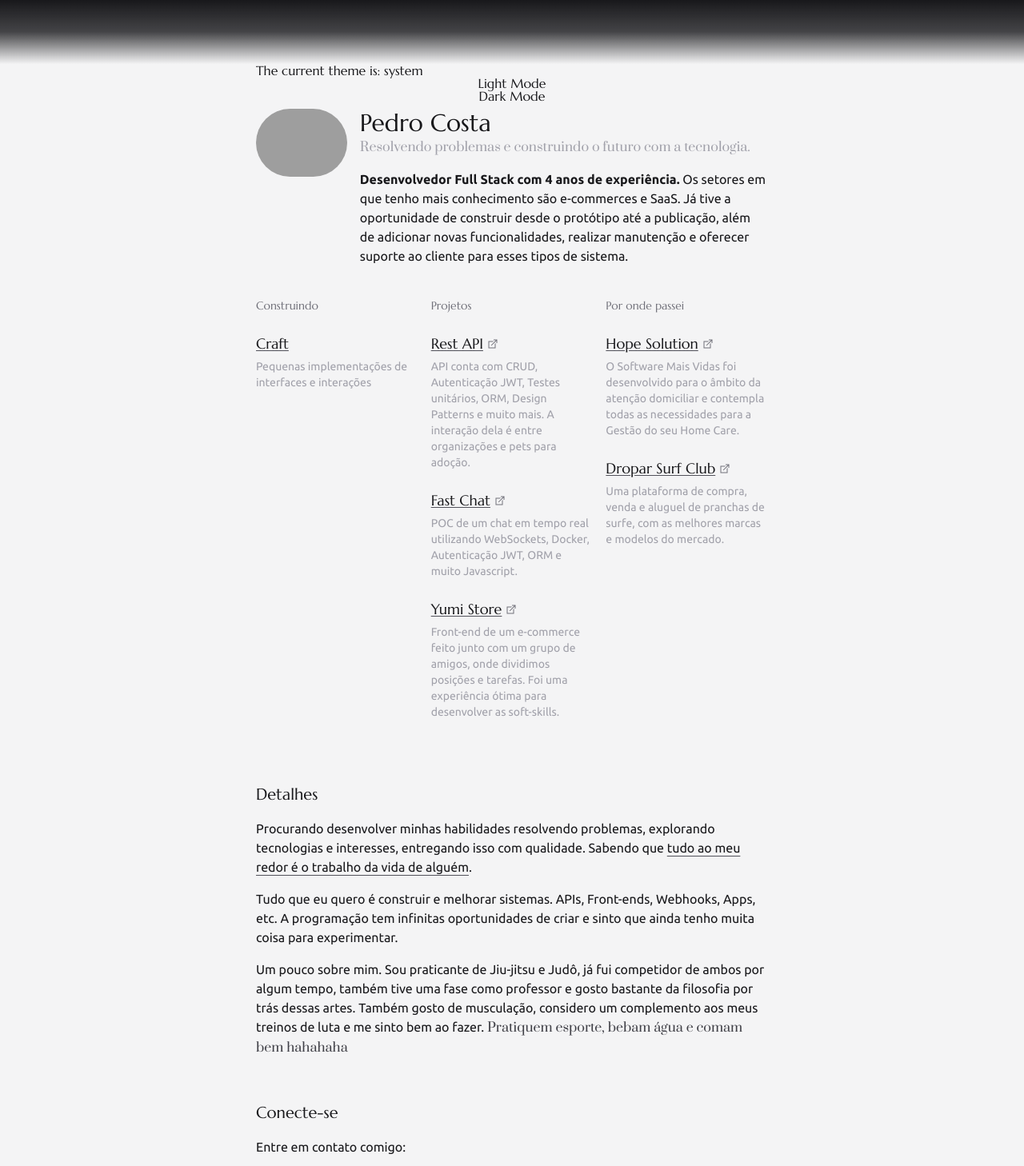
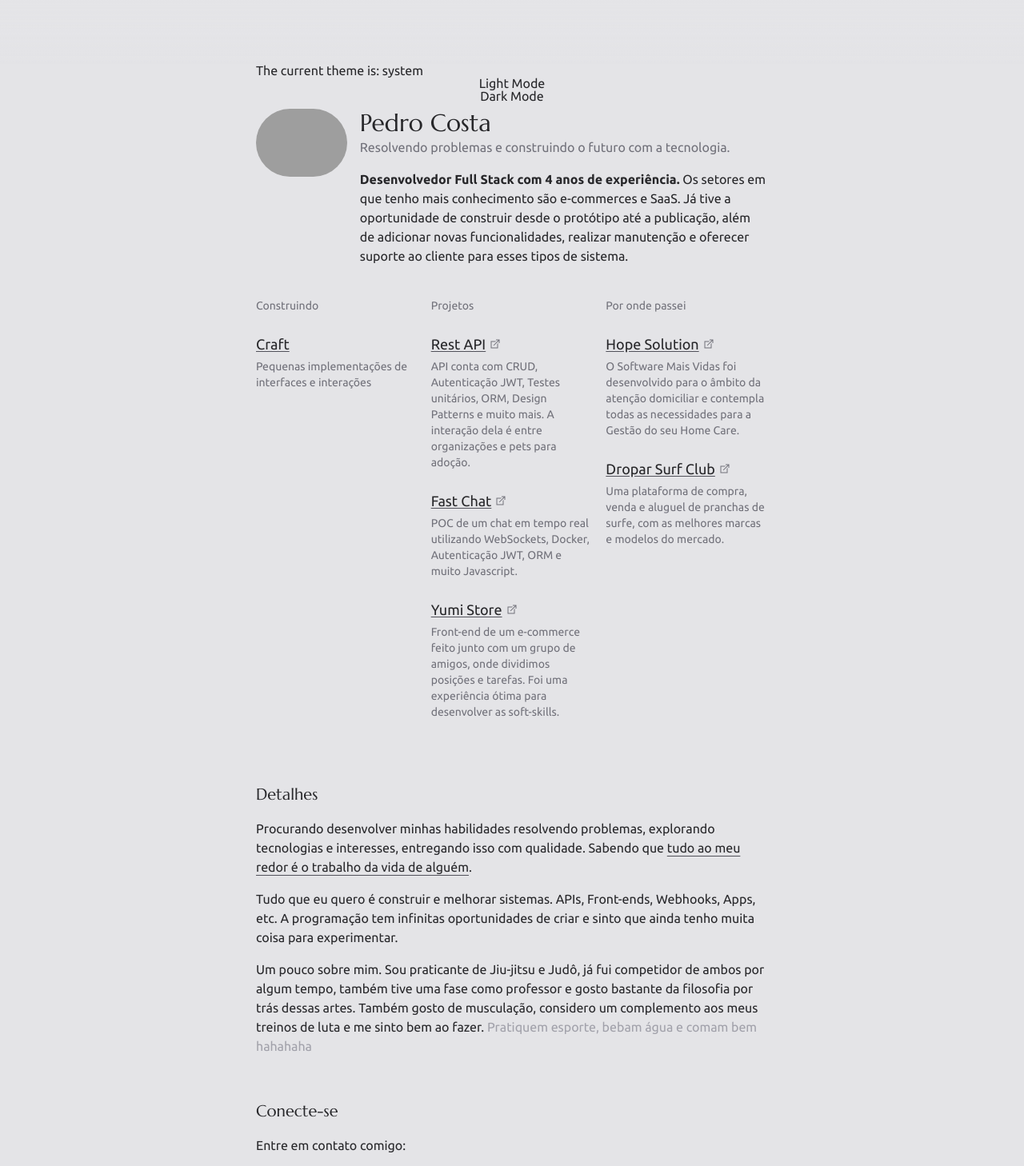
Before and after one commit to phmc99/portfolio, a Next.js app: page / in a window 1280 px wide. Shown: the top 1458 px of the page at 80% size. Built offline with nearby package versions, Linux system fonts and the light colour scheme; grey boxes are pictures that could not be loaded.

Commit message:
WIP - Some fixes to light theme

```diff
--- a/src/app/layout.tsx
+++ b/src/app/layout.tsx
@@ -2,9 +2,10 @@ import type { Metadata } from "next";
 import { Analytics } from "@vercel/analytics/react";
 
 import "./globals.css";
-import { marcellus } from "./fonts";
+import { marcellus, ubuntu } from "./fonts";
 import Footer from "@/components/Footer";
 import { ThemeProvider } from "next-themes";
+import LayoutTopFade from "@/components/LayoutTopFade";
 
 export const metadata: Metadata = {
   title: "Pedro Costa",
@@ -25,16 +26,18 @@ export default function RootLayout({
     >
       <Analytics />
       <body>
-        <div className="z-10 fixed top-0 h-20 w-full bg-gradient-to-b from-zinc-900 via-zinc-900/80 to-transparent backdrop-blur-xs"></div>
         <ThemeProvider attribute={"class"}>
-          <div className="bg-zinc-100 dark:bg-zinc-900 text-zinc-900 dark:text-zinc-100">
+          <LayoutTopFade />
+          <div
+            className={`${ubuntu.className} bg-zinc-200 dark:bg-zinc-900 text-zinc-800 dark:text-zinc-100`}
+          >
             {children}
           </div>
+          <div className="pb-12"></div>
+          <div className="relative">
+            <Footer />
+          </div>
         </ThemeProvider>
-        <div className="pb-12"></div>
-        <div className="relative">
-          <Footer />
-        </div>
       </body>
     </html>
   );
--- a/src/app/page.tsx
+++ b/src/app/page.tsx
@@ -1,5 +1,5 @@
 import ColumnScroller from "@/components/ColumnScroller";
-import { marcellus, prata, ubuntu } from "./fonts";
+import { marcellus } from "./fonts";
 import Craft from "@/components/Craft";
 import Link from "next/link";
 import Projects from "@/components/Projects";
@@ -31,11 +31,11 @@ export default function Home() {
               Pedro Costa
             </h1>
             <p
-              className={`${prata.className} text-sm md:text-base text-zinc-400`}
+              className={`text-sm md:text-base text-zinc-500 dark:text-zinc-400`}
             >
               Resolvendo problemas e construindo o futuro com a tecnologia.
             </p>
-            <p className={`${ubuntu.className} text-sm/6 md:text-base/6 mt-4`}>
+            <p className={`text-sm/6 md:text-base/6 mt-4`}>
               <span className="font-bold">
                 Desenvolvedor Full Stack com 4 anos de experiência.
               </span>{" "}
@@ -57,7 +57,7 @@ export default function Home() {
         <h3 className={`${marcellus.className} text-lg md:text-xl`}>
           Detalhes
         </h3>
-        <p className={`${ubuntu.className} text-sm/6 md:text-base/6`}>
+        <p className={`text-sm/6 md:text-base/6`}>
           Procurando desenvolver minhas habilidades resolvendo problemas,
           explorando tecnologias e interesses, entregando isso com qualidade.
           Sabendo que{" "}
@@ -66,18 +66,18 @@ export default function Home() {
           </span>
           .
         </p>
-        <p className={`${ubuntu.className} text-sm md:text-base`}>
+        <p className={`text-sm md:text-base`}>
           Tudo que eu quero é construir e melhorar sistemas. APIs, Front-ends,
           Webhooks, Apps, etc. A programação tem infinitas oportunidades de
           criar e sinto que ainda tenho muita coisa para experimentar.
         </p>
-        <p className={`${ubuntu.className} text-sm/6 md:text-base/6`}>
+        <p className={`text-sm/6 md:text-base/6`}>
           Um pouco sobre mim. Sou praticante de Jiu-jitsu e Judô, já fui
           competidor de ambos por algum tempo, também tive uma fase como
           professor e gosto bastante da filosofia por trás dessas artes. Também
           gosto de musculação, considero um complemento aos meus treinos de luta
           e me sinto bem ao fazer.{" "}
-          <span className={`${prata.className} text-zinc-700`}>
+          <span className={`text-zinc-400 dark:text-zinc-700`}>
             Pratiquem esporte, bebam água e comam bem hahahaha
           </span>
         </p>
@@ -87,9 +87,7 @@ export default function Home() {
         <h3 className={`${marcellus.className} text-lg md:text-xl`}>
           Conecte-se
         </h3>
-        <p className={`${ubuntu.className} text-sm md:text-base`}>
-          Entre em contato comigo:
-        </p>
+        <p className={`text-sm md:text-base`}>Entre em contato comigo:</p>
         <div className="flex gap-4 items-center">
           <Link
             className="underline underline-offset-2 decoration-zinc-600"
--- a/src/components/ColumnScroller/index.tsx
+++ b/src/components/ColumnScroller/index.tsx
@@ -8,7 +8,7 @@ interface IColumnScroller {
 export default function ColumnScroller({ columns }: IColumnScroller) {
   return (
     <div className="relative">
-      <div className="absolute left-0 top-0 h-full w-4 bg-gradient-to-r from-zinc-900 via-[#18181b9a] to-transparent backdrop-blur-xs lg:hidden"></div>
+      <div className="absolute left-0 top-0 h-full w-4 bg-gradient-to-r from-zinc-200 dark:from-zinc-900 via-zinc-200/80 dark:via-zinc-900/80 to-transparent backdrop-blur-xs lg:hidden"></div>
       <div className="flex gap-4 w-full overflow-x-scroll md:overflow-hidden px-6 lg:px-0">
         {columns.map((Column, index) => (
           <ColumnScrollerBase key={`column-scoller-${index}`}>
@@ -16,7 +16,7 @@ export default function ColumnScroller({ columns }: IColumnScroller) {
           </ColumnScrollerBase>
         ))}
       </div>
-      <div className="absolute right-0 top-0 h-full w-8 bg-gradient-to-r to-zinc-900 [#18181b9a] from-transparent backdrop-blur-xs lg:hidden"></div>
+      <div className="absolute right-0 top-0 h-full w-8 bg-gradient-to-r to-zinc-200 dark:to-zinc-900 via-zinc-200/80 dark:via-zinc-900/80 from-transparent backdrop-blur-xs lg:hidden"></div>
     </div>
   );
 }
--- a/src/components/ColumnScrollerListItem/ColumnScrollerItem.tsx
+++ b/src/components/ColumnScrollerListItem/ColumnScrollerItem.tsx
@@ -39,7 +39,9 @@ export default function ColumnScrollerItem({
         </h2>
       )}
       <div className="py-0.5"></div>
-      <p className={`${ubuntu.className} text-zinc-400 text-sm`}>
+      <p
+        className={`${ubuntu.className} text-zinc-500 dark:text-zinc-400 text-sm`}
+      >
         {description}
       </p>
     </>
--- a/src/components/Footer/index.tsx
+++ b/src/components/Footer/index.tsx
@@ -40,7 +40,7 @@ export default function Footer() {
   }, []);
 
   return (
-    <footer className="absolute bottom-0 h-12 w-full border-solid border-t-[1px] border-zinc-800">
+    <footer className="absolute bottom-0  w-full border-solid border-t-[1px] bg-zinc-300 dark:bg-zinc-900 border-zinc-300 dark:border-zinc-800">
       <div className="flex justify-between lg:w-1/2 max-w-[920px] lg:mx-auto px-6 py-4 md:px-16 lg:px-0 text-sm text-zinc-500">
         <div>
           <p>{phrase}</p>
--- /dev/null
+++ b/src/components/LayoutTopFade/index.tsx
@@ -0,0 +1,5 @@
+export default function LayoutTopFade() {
+  return (
+    <div className="z-10 fixed top-0 h-20 w-full bg-gradient-to-b from-zinc-200 dark:from-zinc-900 via-zinc-200/80 dark:via-zinc-900/80 to-transparent backdrop-blur-xs"></div>
+  );
+}
```
